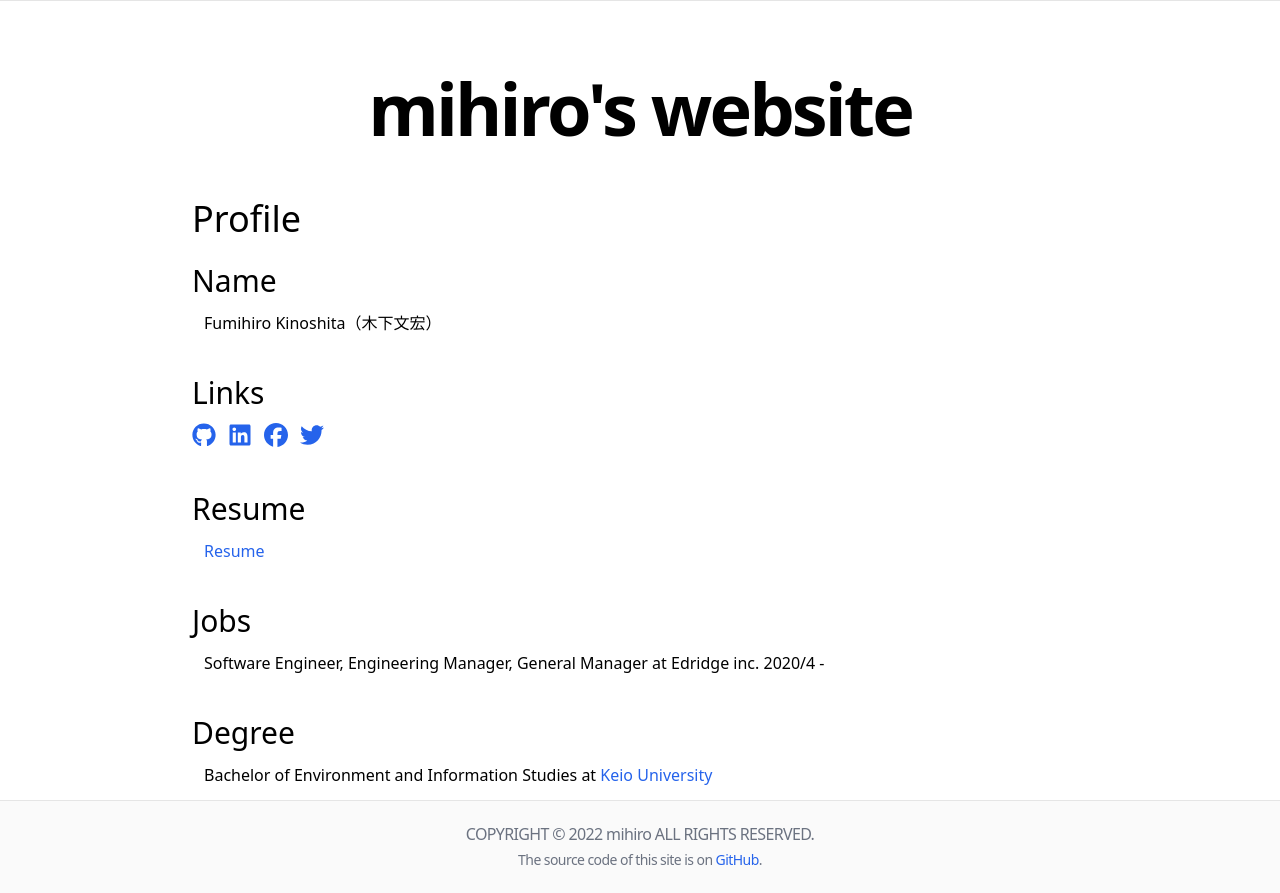
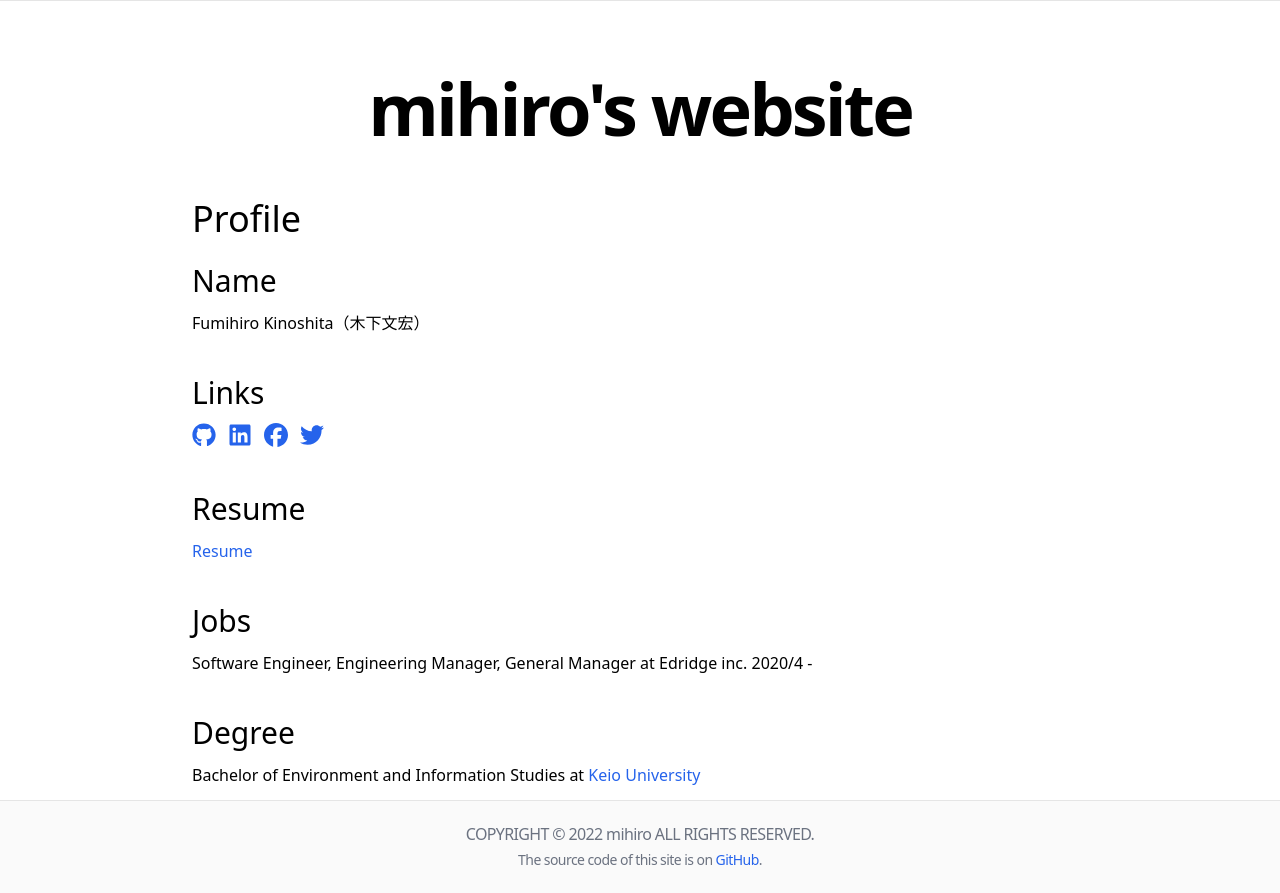
Before and after one commit to mihiron/mihiron.github.io, a Next.js app: page / in a window 1280 px wide. Built offline with nearby package versions, Linux system fonts and the light colour scheme.

Commit message:
Fix layout

```diff
--- a/components/hero-post.tsx
+++ b/components/hero-post.tsx
@@ -20,7 +20,7 @@ const HeroPost = ({
         <h4 className='mb-3 text-3xl'>
           Name
         </h4>
-        <p className='mb-10 ml-3'>
+        <p className='mb-10'>
           Fumihiro Kinoshita（木下文宏）
         </p>
         <h4 className='mb-3 text-3xl'>
@@ -83,7 +83,7 @@ const HeroPost = ({
         <h4 className="mb-3 text-3xl">
           Resume
         </h4>
-        <p className='mb-10 ml-3'>
+        <p className='mb-10'>
           <Link as={`/posts/${slug}`} href="/posts/[slug]">
             <a className="hover:underline text-blue-600 hover:text-blue-800">{title}</a>
           </Link>
@@ -91,13 +91,13 @@ const HeroPost = ({
         <h4 className="mb-3 text-3xl">
           Jobs
         </h4>
-        <p className='mb-10 ml-3'>
+        <p className='mb-10'>
           Software Engineer, Engineering Manager, General Manager at Edridge inc. 2020/4 -
         </p>
         <h4 className="mb-3 text-3xl">
           Degree
         </h4>
-        <p className='mb-10 ml-3'>
+        <p className='mb-10'>
           Bachelor of Environment and Information Studies at&nbsp;
           <a
             href="https://www.keio.ac.jp/en/"
```
